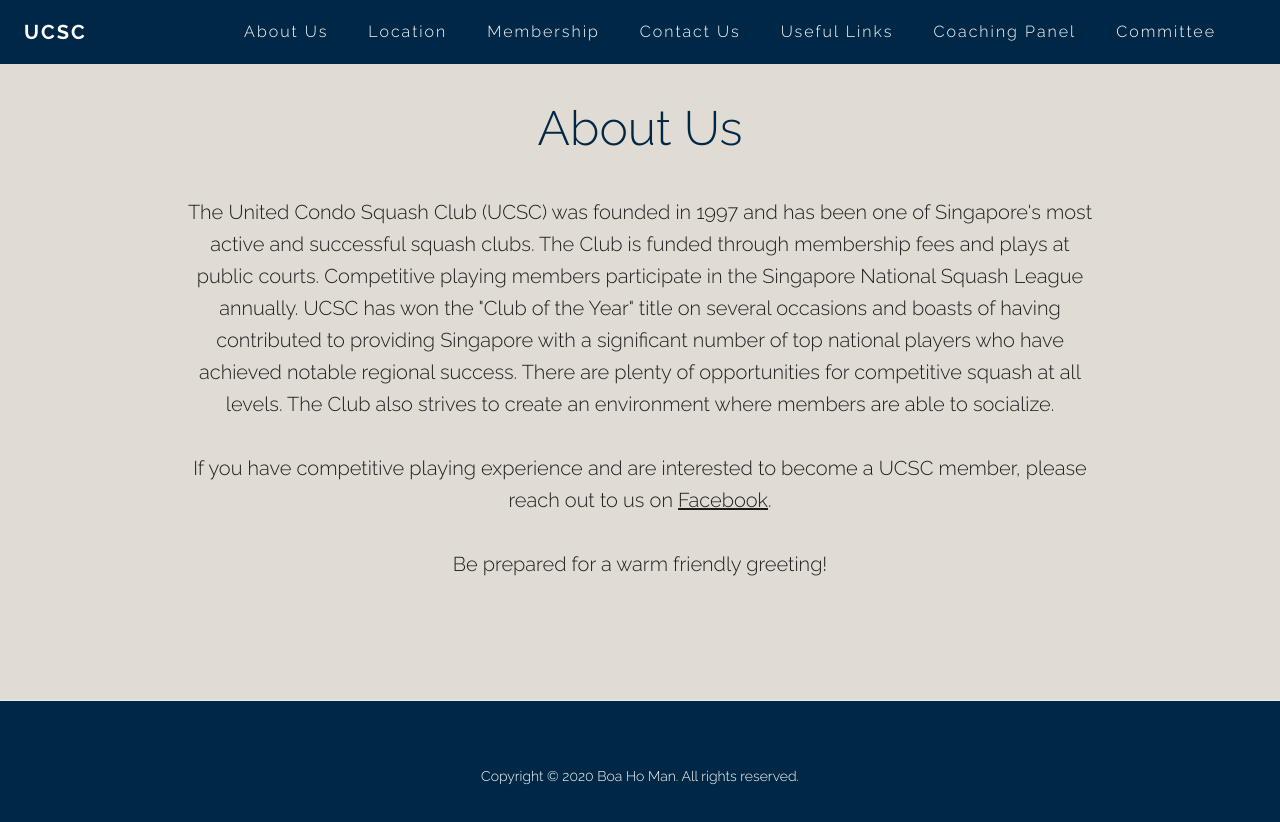
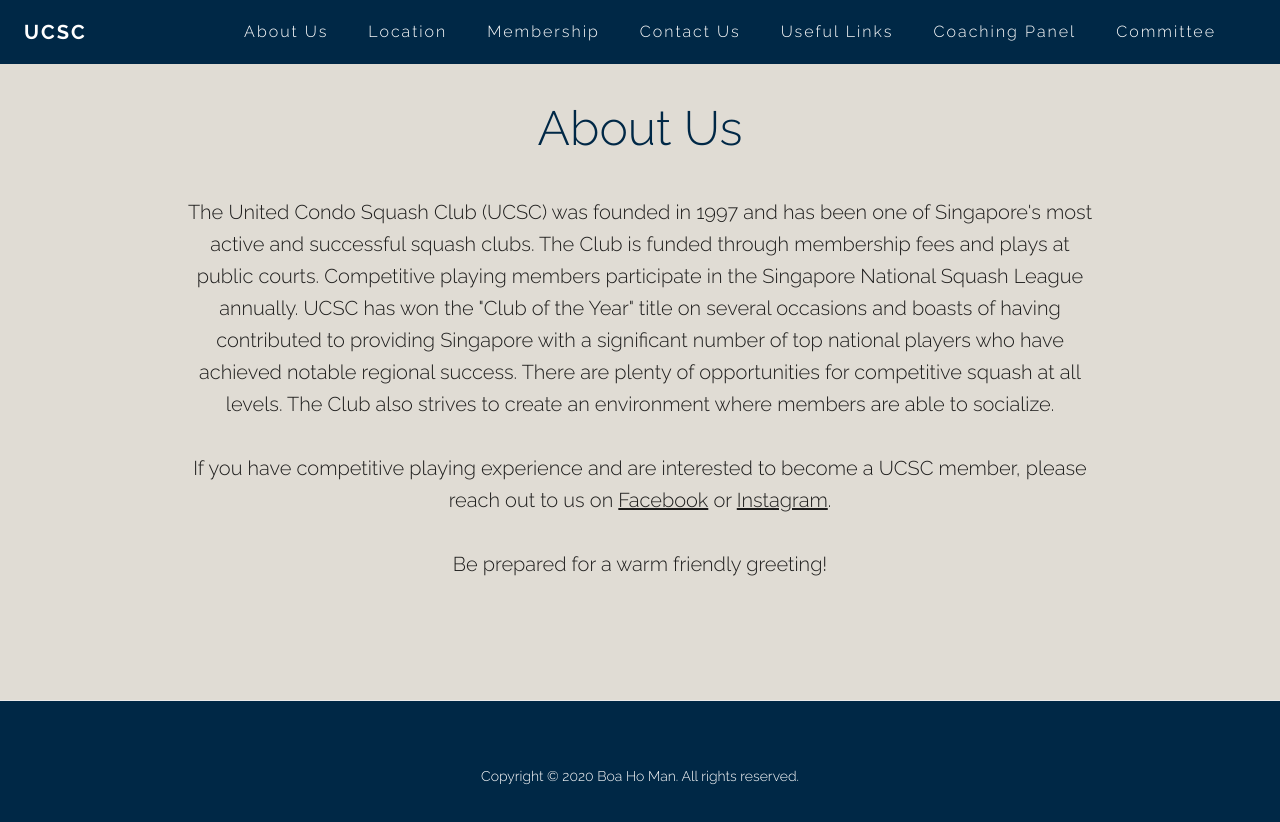
Before and after one commit to aranair/ucsc, a Next.js app: page /about in a window 1280 px wide. Shown: the top 822 px of the page. Built offline with nearby package versions, Linux system fonts and the light colour scheme.

Commit message:
Update about.js
Included instagram profile

```diff
--- a/pages/about.js
+++ b/pages/about.js
@@ -35,7 +35,7 @@ export default function About() {
           are able to socialize.
           <br /><br />
           If you have competitive playing experience and are interested to become a UCSC
-          member, please reach out to us on <a href="https://www.facebook.com/UCSCsingapore/">Facebook</a>.
+          member, please reach out to us on <a href="https://www.facebook.com/UCSCsingapore/">Facebook</a> or <a href="https://www.instagram.com/ucsc.squash/">Instagram</a>.
           <br /><br />
           Be prepared for a warm friendly greeting!
         </Typography>
```
